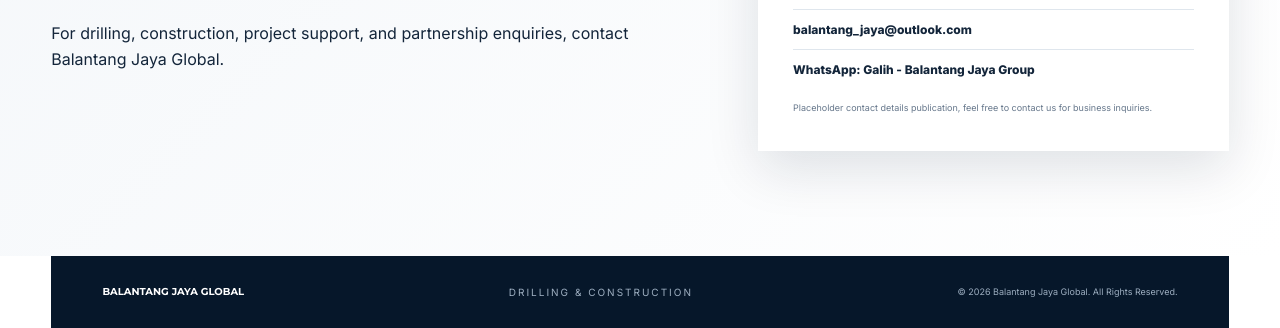
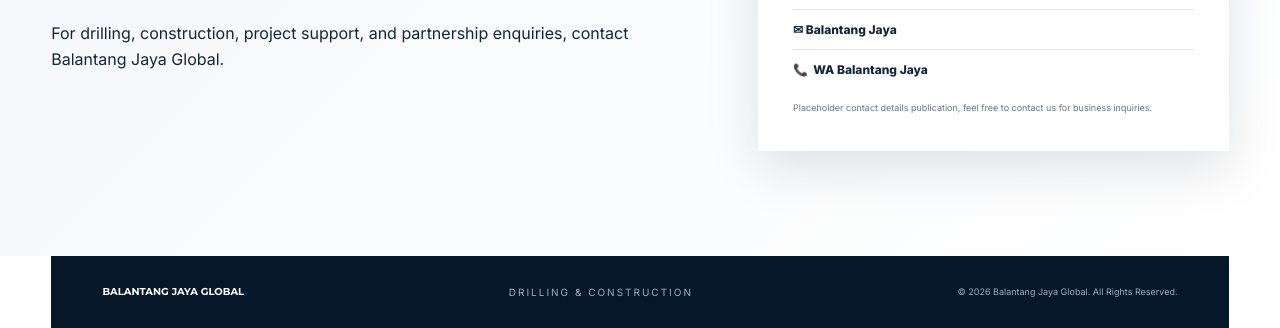
Before and after one commit to Aditmawaa/balantang-jaya-global, a plain HTML site: page index.html in a window 1280 px wide. Shown: the part 6066-6394 px from the top of the page. Drawn offline with Linux system fonts and the light colour scheme.

Commit message:
Revise contact details in index.html
Updated contact email and WhatsApp link for Balantang Jaya.

```diff
--- a/index.html
+++ b/index.html
@@ -160,7 +160,7 @@
 <section class="section contact" id="contact">
   <div class="container contact-grid">
     <div><div class="tag">07 — CONTACT</div><h2>Let's build the next <span>project together.</span></h2><p>For drilling, construction, project support, and partnership enquiries, contact Balantang Jaya Global.</p></div>
-    <div class="contact-card"><img src="assets/logo/logo-balantang-jaya-enhanced.png" alt="Logo"><h3>BALANTANG JAYA GLOBAL</h3><p>Drilling & Construction</p><a href="mailto:balantang_jaya@outlook.com">balantang_jaya@outlook.com</a><a href="https://wa.me/62811423419">WhatsApp: Galih - Balantang Jaya Group</a><small>Placeholder contact details publication, feel free to contact us for business inquiries.</small></div>
+    <div class="contact-card"><img src="assets/logo/logo-balantang-jaya-enhanced.png" alt="Logo"><h3>BALANTANG JAYA GLOBAL</h3><p>Drilling & Construction</p><a href="mailto:contact@balantangjaya.com">✉&nbsp;Balantang Jaya</a><a href="https://wa.me/62811423419">📞&nbsp; WA Balantang Jaya</a><small>Placeholder contact details publication, feel free to contact us for business inquiries.</small></div>
   </div>
 </section>
 
```
